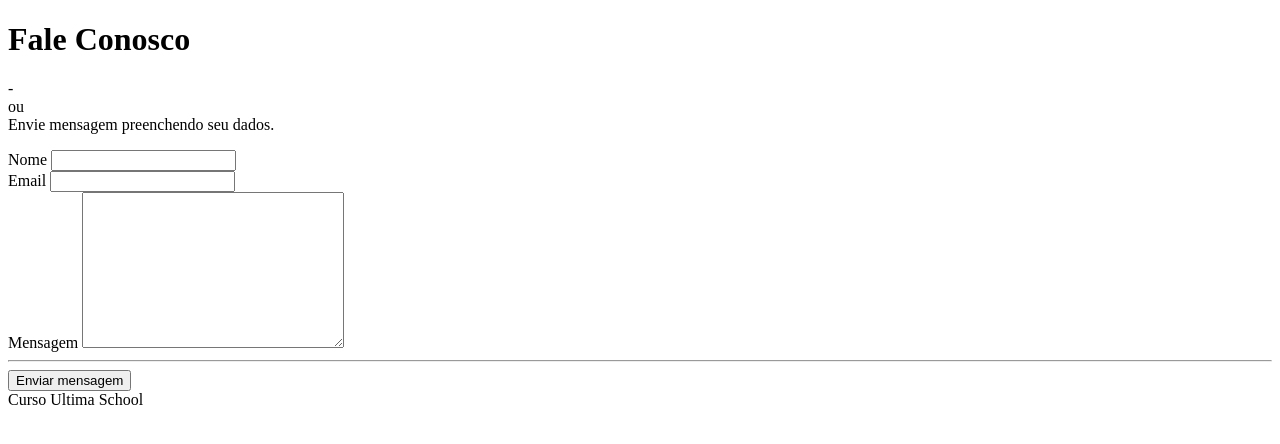
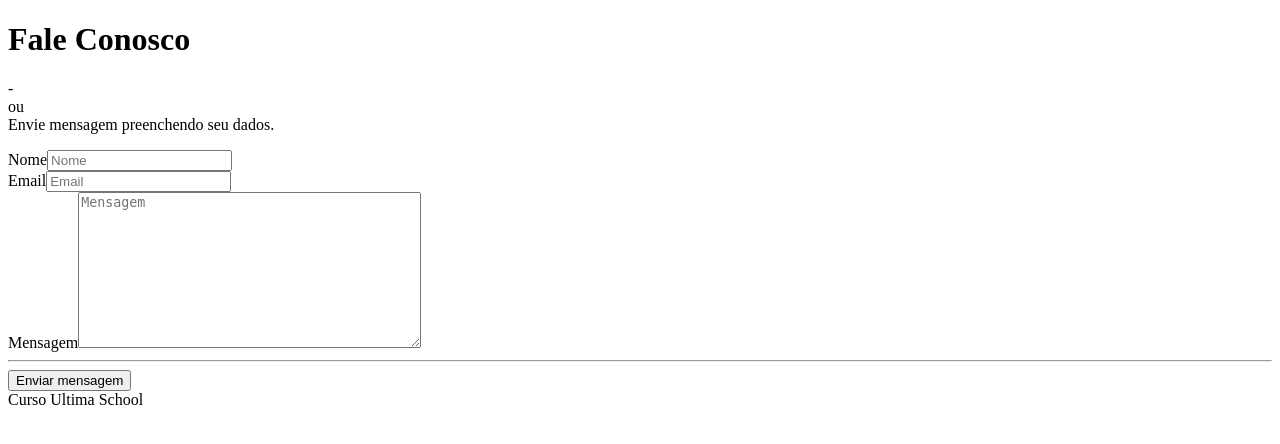
Before and after one commit to JacksonSMoreira/django_ultima01, a Django app: template base/templates/contato.html in a window 1280 px wide. Shown: the part 26-470 px from the top of the page. Run offline with Django 4.2, Linux system fonts and the light colour scheme; the template is opened without the code that fills it: values that come from a table or form of the project are taken from there, others are empty; some libraries are stand-ins or nearby versions.

Commit message:
terceiro commit

```diff
--- a/base/forms.py
+++ b/base/forms.py
@@ -1,11 +1,11 @@
 from django import forms
-from base.models import Contato, Reserva
+#from base.models import Contato, Reserva
 
 
-class ContatoForm(forms.ModelForm):
-    class Meta:
-        model = Contato
-        fields = ['nome', 'email', 'mensagem']
+class ContatoForm(forms.Form):
+        nome = forms.CharField()
+        email = forms.EmailField()
+        mensagem = forms.CharField(widget=forms.Textarea)
 
 #class ReservaForm(forms.ModelForm):
         #class Meta:
--- a/base/templates/contato.html
+++ b/base/templates/contato.html
@@ -1,11 +1,12 @@
 <!doctype html>
+{% load bootstrap5 %}
 <html lang="pt-br">
   <head>
     <meta charset="utf-8">
     <meta name="viewport" content="width=device-width, initial-scale=1">
     <title>Pet Online - Reserve já o banho do seu pet</title>
 
-    <link rel="canonical" href="https://getbootstrap.com/docs/5.3/examples/starter-template/">
+    <link  href="bootstrap.min.css.map" rel="script">
     <style>
       .bd-placeholder-img {
         font-size: 1.125rem;
@@ -61,7 +62,7 @@
 
 
     <!-- Custom styles for this template -->
-    <link href="starter-template.css" rel="stylesheet">
+    <link href="bootstrap.min.css" rel="script">
   </head>
   <body>
 
@@ -77,30 +78,16 @@
     <p>
       {{ telefone }} - {{ responsavel|upper }} <br> ou <br> Envie mensagem preenchendo seu dados.
     </p>
+    {% if sucesso %}
+    <p class="alert alert-success">Mensagem enviada com sucesso</p>
+    {% endif %}
         <form action="" method="post">
-            <div class="row">
-                <div class="col-md-6">
-                    <div class="form-group">
-                        <label for="id_nome">Nome</label>
-                        <input types="text" class="form-control" id="od_nome" name="nome">
-                    </div>
-                </div>
-                <div class="col-md-6">
-                    <div class="form-group">
-                        <label for="id_nome">Email</label>
-                        <input types="email" class="form-control" id="id_email" name="email">
-                    </div>
-                </div>
-                <div class="col-md-12">
-                    <div class="form-group">
-                        <label for="id_nome">Mensagem</label>
-                        <textarea name="mensagem" id="id_mensagem" cols="30" rows="10" class="form-control"></textarea>
-                    </div>
-                </div>
-            </div>
+          {% csrf_token %}
+          {% bootstrap_form form %}
             <hr>
             <button type="submit" class="btn btn-primary">Enviar mensagem</button>
         </form>
+
     </main>
   <footer class="pt-5 my-5 text-muted border-top">
     Curso Ultima School
--- a/ultima/settings.py
+++ b/ultima/settings.py
@@ -37,7 +37,8 @@
     'django.contrib.sessions',
     'django.contrib.messages',
     'django.contrib.staticfiles',
-    'base'
+    'bootstrap5',
+    'base',
 ]
 
 MIDDLEWARE = [
```
Also changed, not shown: base/views.py (+14 -2 lines).
